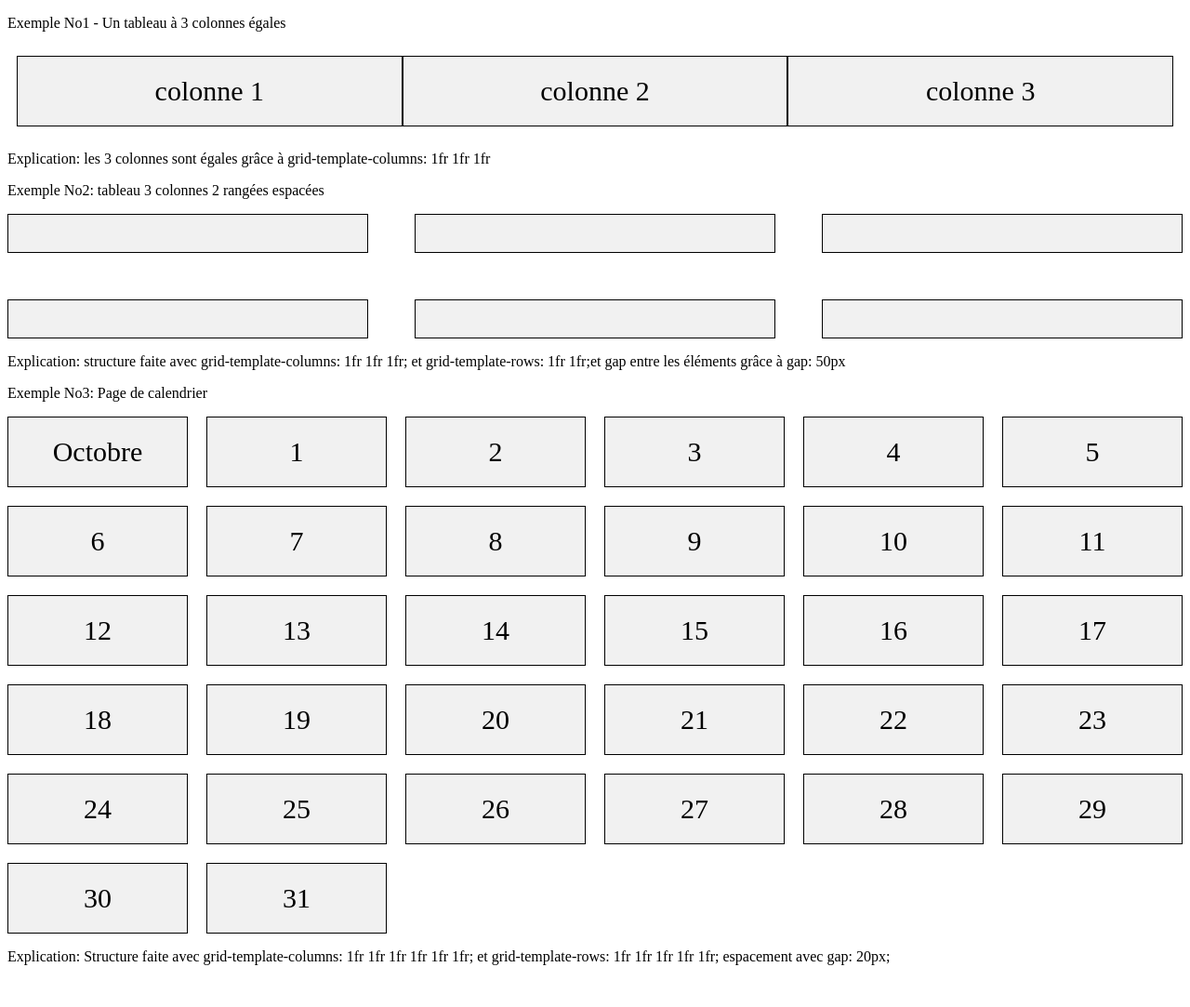
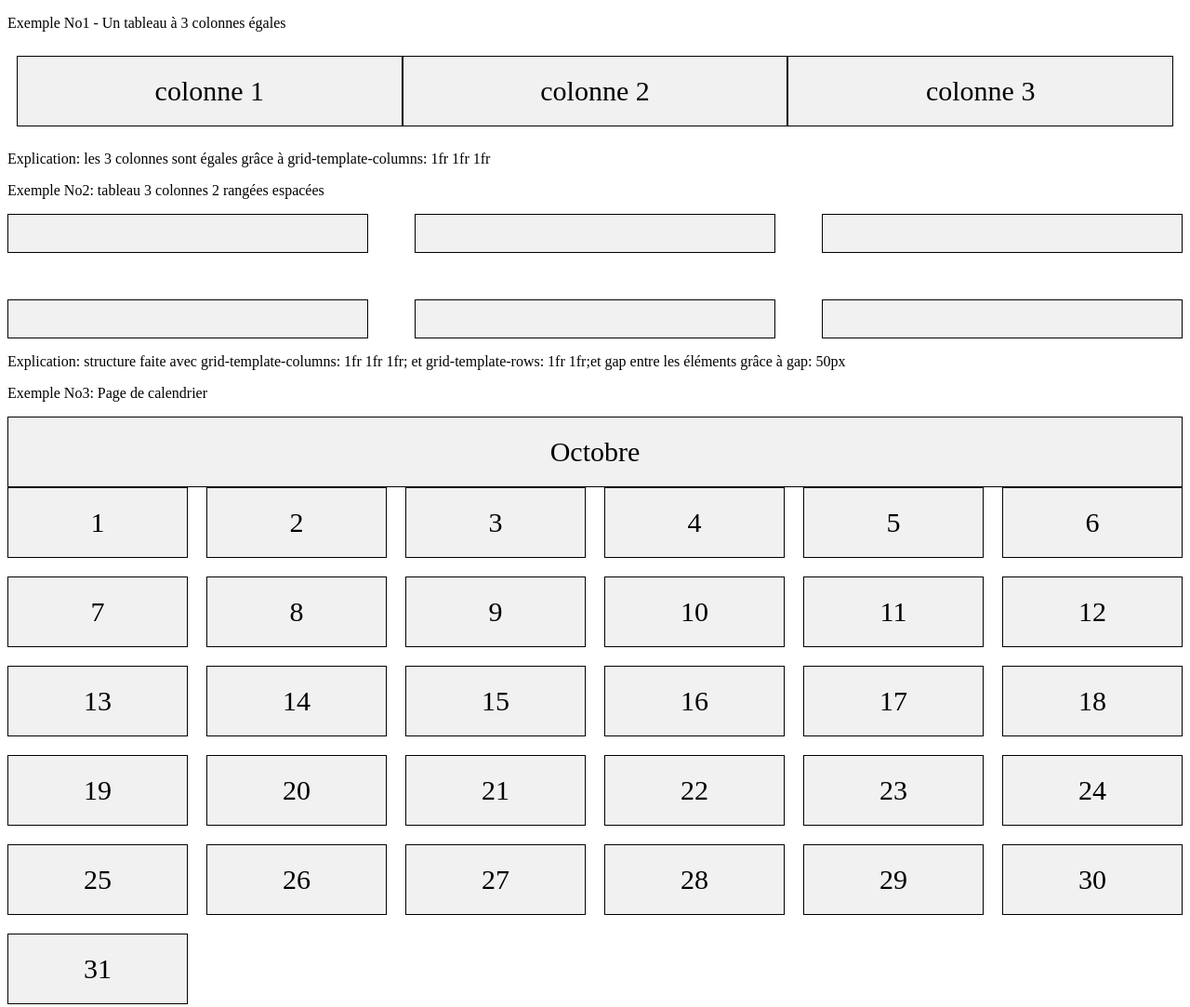
Before and after one commit to Dorineco/Exos, a plain HTML site: page FlexGrid/grid.html in a window 1280 px wide. Shown: the top 1083 px of the page at 93% size. Before the commit the page ends 1054 px from the top, so only its background shows below. Drawn offline with Linux system fonts and the light colour scheme.

Commit message:
Update Felx-Grid

```diff
--- a/FlexGrid/grid.html
+++ b/FlexGrid/grid.html
@@ -45,6 +45,18 @@
   font-size: 30px;
   text-align: center;
 }
+.octobre > div {
+  display: grid;
+  grid-template-columns: 1fr;
+  grid-template-rows: auto;
+}
+.octobre > div {
+  background-color: #f1f1f1;
+  border: 1px solid black;
+  padding: 20px;
+  font-size: 30px;
+  text-align: center;
+}
 </style>
 </head>
 <body>
@@ -66,8 +78,11 @@
 </div>
 <p>Explication: structure faite avec grid-template-columns: 1fr 1fr 1fr; et grid-template-rows: 1fr 1fr;et gap entre les éléments grâce à gap: 50px</p>
 <p>Exemple No3: Page de calendrier</p>
+
+<div class="octobre">
+    <div>Octobre</div>
+</div>
 <div class="calendrier">
-  <div>Octobre</div>
   <div>1</div>
   <div>2</div>
   <div>3</div>
@@ -100,6 +115,6 @@
   <div>30</div>
   <div>31</div>
 </div>
-<p>Explication: Structure faite avec grid-template-columns: 1fr 1fr 1fr 1fr 1fr 1fr; et grid-template-rows: 1fr 1fr 1fr 1fr 1fr; espacement avec gap: 20px;</p>
+<p>Explication: Structure du "mois" faite avec grid-template-columns: 1fr; grid-template-rows: auto;- Structure des jours faite avec grid-template-columns: 1fr 1fr 1fr 1fr 1fr 1fr; et grid-template-rows: 1fr 1fr 1fr 1fr 1fr; espacement avec gap: 20px;</p>
 </body>
 </html>
```
